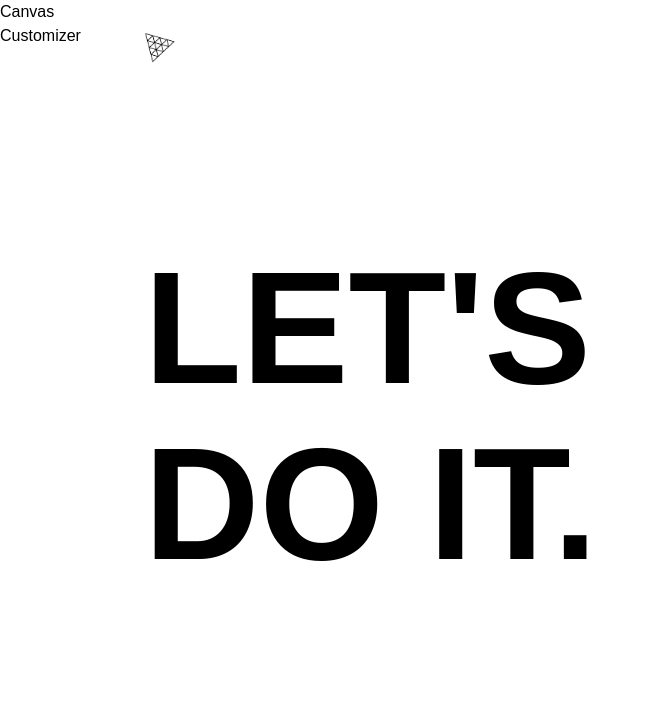
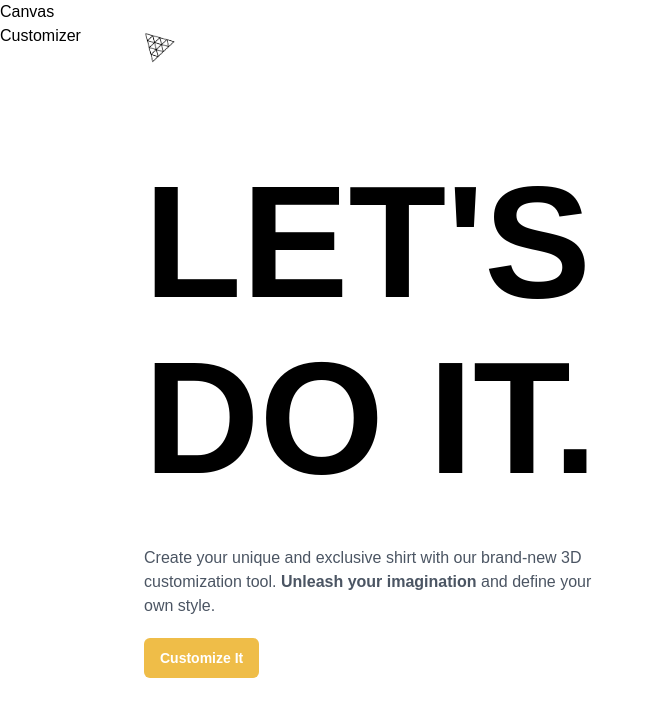
Before and after one commit to Mapelsun/threejs-product-app, a React (Vite) app: page / in a window 1280 px wide. Shown: the top 716 px of the page, without its empty margins (0-654 px from the left). Built offline with nearby package versions, Linux system fonts and the light colour scheme; a web font is replaced by a local one.

Commit message:
update: use CustomButton in Home comp

```diff
--- a/src/pages/Home.jsx
+++ b/src/pages/Home.jsx
@@ -8,6 +8,7 @@
 } from '../config/motion'
 
 import state from '../store'
+import { CustomButton } from '../components'
 
 const Home = () => {
   const snap = useSnapshot(state)
@@ -28,6 +29,21 @@
                 LET&apos;S <br className='xl:block hidden' /> DO IT.
               </h1>
             </motion.div>
+            <motion.div
+              {...headContentAnimation}
+              className='flex flex-col gap-5'>
+              <p className='max-w-md font-normal text-gray-600 text-base'>
+                Create your unique and exclusive shirt with our brand-new 3D
+                customization tool. <strong>Unleash your imagination</strong>{' '}
+                and define your own style.
+              </p>
+              <CustomButton
+                type='filled'
+                title='Customize It'
+                handleClick={() => (state.intro = false)}
+                customStyles='w-fit px-4 py-2.5 font-bold text-sm'
+              />
+            </motion.div>
           </motion.div>
         </motion.section>
       )}
```
